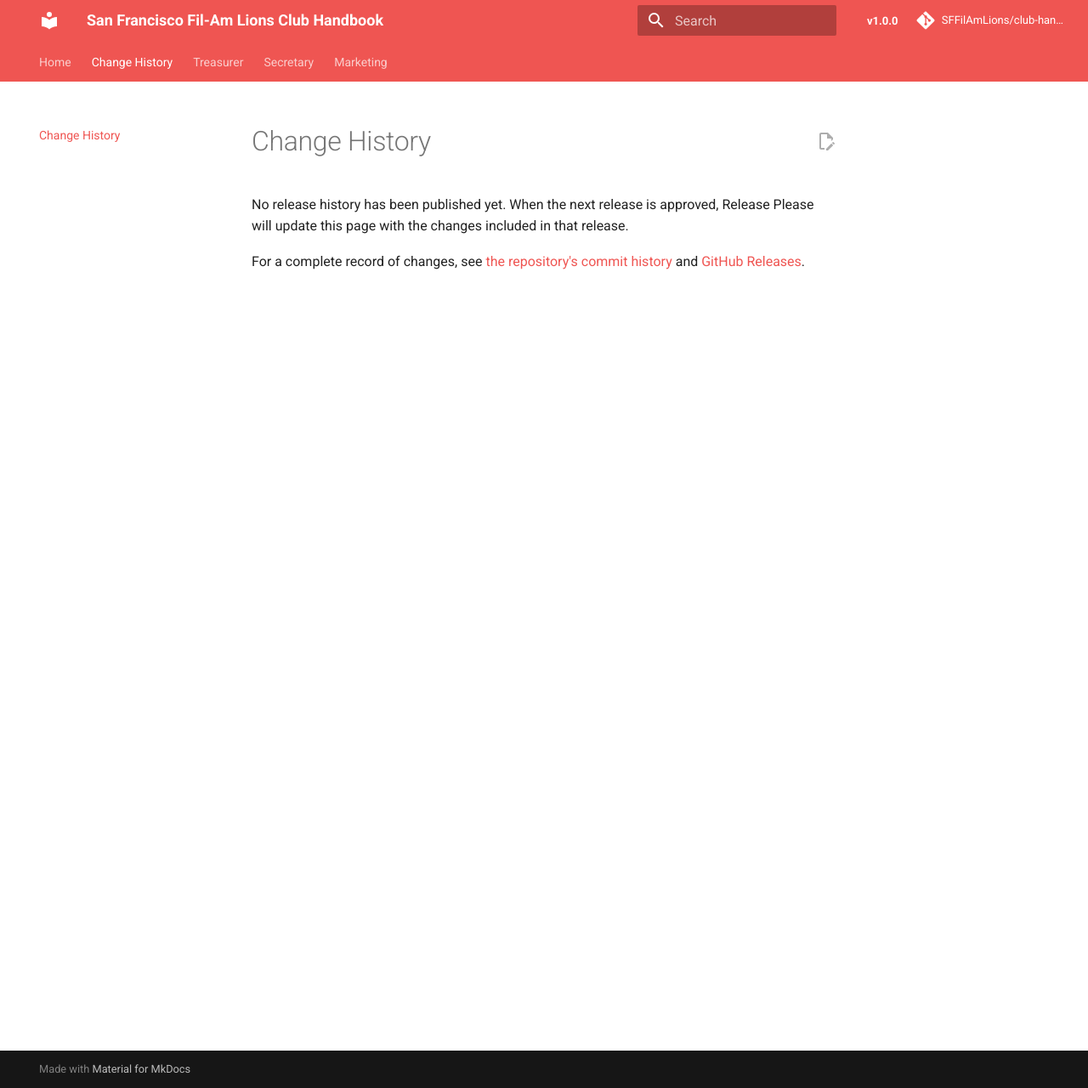
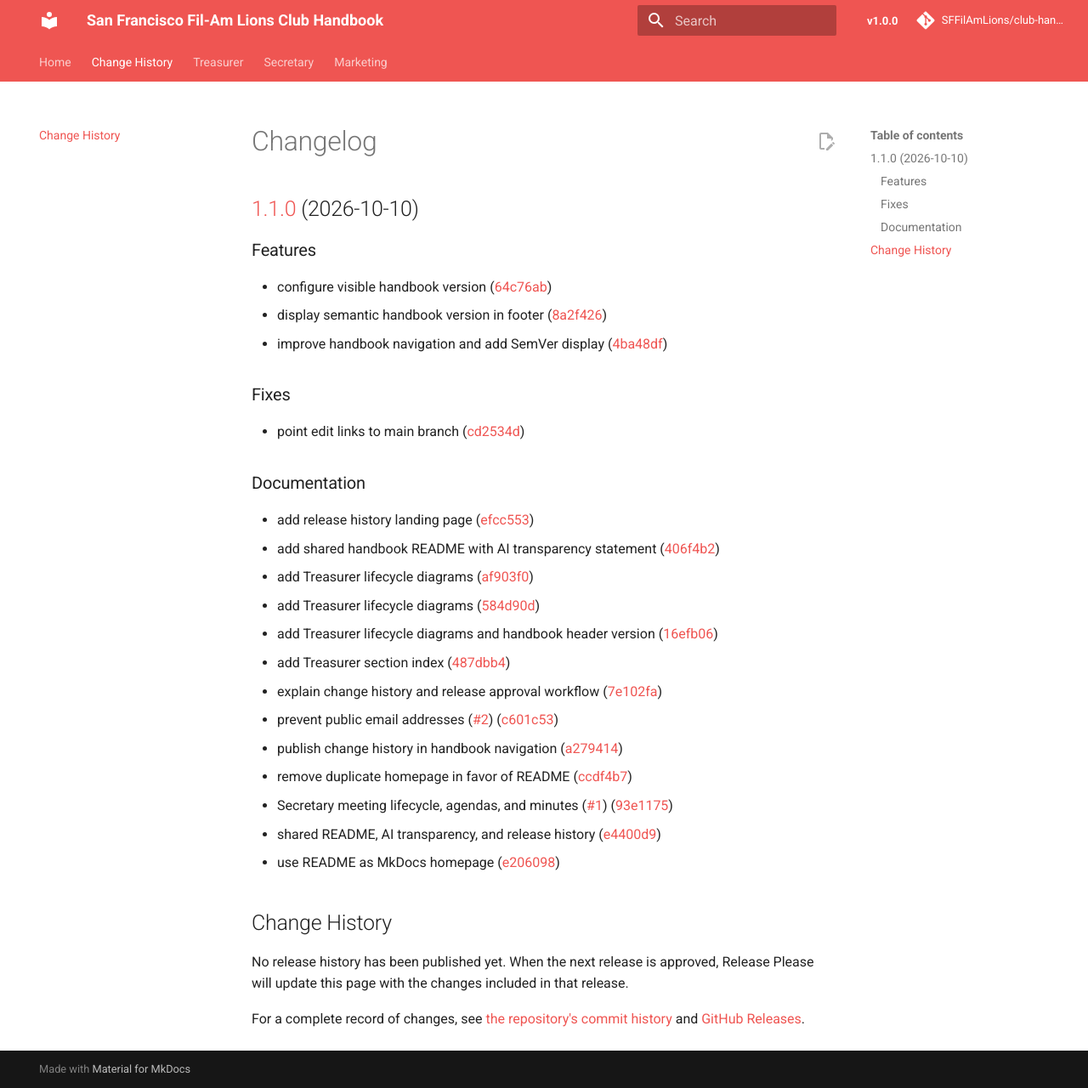
Before and after one commit to SFFilAmLions/club-handbook, an MkDocs documentation site: the page built from docs/CHANGELOG.md, in a window 1280 px wide and 1280 px high. Shown: the whole window at 85% size. Built offline with MkDocs 1.6.1 and Material for MkDocs 9.7.7, drawn with Linux system fonts in a browser that asks for light colours; comment, search, counter and statistics services are not loaded.

Commit message:
chore(main): release 1.1.0

```diff
--- a/docs/CHANGELOG.md
+++ b/docs/CHANGELOG.md
@@ -1,4 +1,37 @@
-# Change History
+# Changelog
+
+## [1.1.0](https://github.com/SFFilAmLions/club-handbook/compare/v1.0.0...v1.1.0) (2026-10-10)
+
+
+### Features
+
+* configure visible handbook version ([64c76ab](https://github.com/SFFilAmLions/club-handbook/commit/64c76ab9e56e866f0e697c3b36eb643edefd7fe6))
+* display semantic handbook version in footer ([8a2f426](https://github.com/SFFilAmLions/club-handbook/commit/8a2f426942bb56a42c9943d3eba5b668d47cd6ff))
+* improve handbook navigation and add SemVer display ([4ba48df](https://github.com/SFFilAmLions/club-handbook/commit/4ba48dff9ff396d49bcfaf2a2a7affd5820e6773))
+
+
+### Fixes
+
+* point edit links to main branch ([cd2534d](https://github.com/SFFilAmLions/club-handbook/commit/cd2534d5314aabd6dabafc1bb82d3fb77b639952))
+
+
+### Documentation
+
+* add release history landing page ([efcc553](https://github.com/SFFilAmLions/club-handbook/commit/efcc553f59e4b7e7a51b4e5d9db48763bdb473ea))
+* add shared handbook README with AI transparency statement ([406f4b2](https://github.com/SFFilAmLions/club-handbook/commit/406f4b20146807ea841024756676322c05ce1942))
+* add Treasurer lifecycle diagrams ([af903f0](https://github.com/SFFilAmLions/club-handbook/commit/af903f02f011c70a5551dc6f4bed844ee050f016))
+* add Treasurer lifecycle diagrams ([584d90d](https://github.com/SFFilAmLions/club-handbook/commit/584d90d753aaf044a5710fdd5a07147a9098bf9b))
+* add Treasurer lifecycle diagrams and handbook header version ([16efb06](https://github.com/SFFilAmLions/club-handbook/commit/16efb06000479039f31e35bb469cbe90931fc60b))
+* add Treasurer section index ([487dbb4](https://github.com/SFFilAmLions/club-handbook/commit/487dbb46d21ddcfc3808fd117b3f121019f2c216))
+* explain change history and release approval workflow ([7e102fa](https://github.com/SFFilAmLions/club-handbook/commit/7e102faa7674aae25118d37f6c5fdeb5d903e95d))
+* prevent public email addresses ([#2](https://github.com/SFFilAmLions/club-handbook/issues/2)) ([c601c53](https://github.com/SFFilAmLions/club-handbook/commit/c601c53ed00ea3b6d94b24a9dcdfc1a6409ee77e))
+* publish change history in handbook navigation ([a279414](https://github.com/SFFilAmLions/club-handbook/commit/a2794143adb88951c07957979ab0c02d8a924ac9))
+* remove duplicate homepage in favor of README ([ccdf4b7](https://github.com/SFFilAmLions/club-handbook/commit/ccdf4b7c1215142d947f52aed9eb86ecdf8cb22c))
+* Secretary meeting lifecycle, agendas, and minutes ([#1](https://github.com/SFFilAmLions/club-handbook/issues/1)) ([93e1175](https://github.com/SFFilAmLions/club-handbook/commit/93e11750541ecaff0e867e1fe1cdb83a2cf3e21b))
+* shared README, AI transparency, and release history ([e4400d9](https://github.com/SFFilAmLions/club-handbook/commit/e4400d9b63676343a9b54995c0d1b7ec78c3086f))
+* use README as MkDocs homepage ([e206098](https://github.com/SFFilAmLions/club-handbook/commit/e2060987c5d3ec546dfb9660356e5d3ed99b687f))
+
+## Change History
 
 No release history has been published yet. When the next release is approved, Release Please will update this page with the changes included in that release.
 
```
Also changed, not shown: .release-please-manifest.json.
